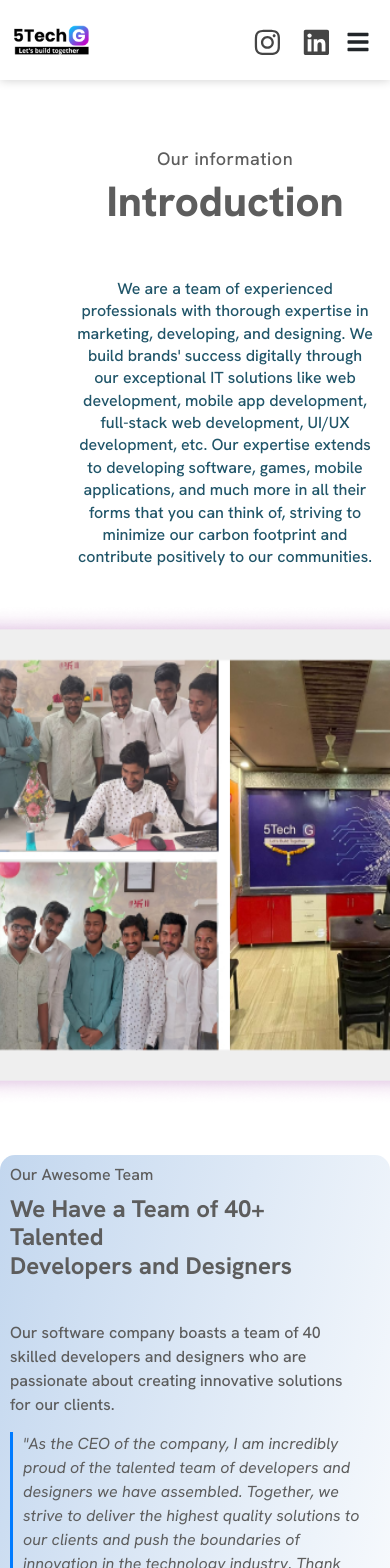
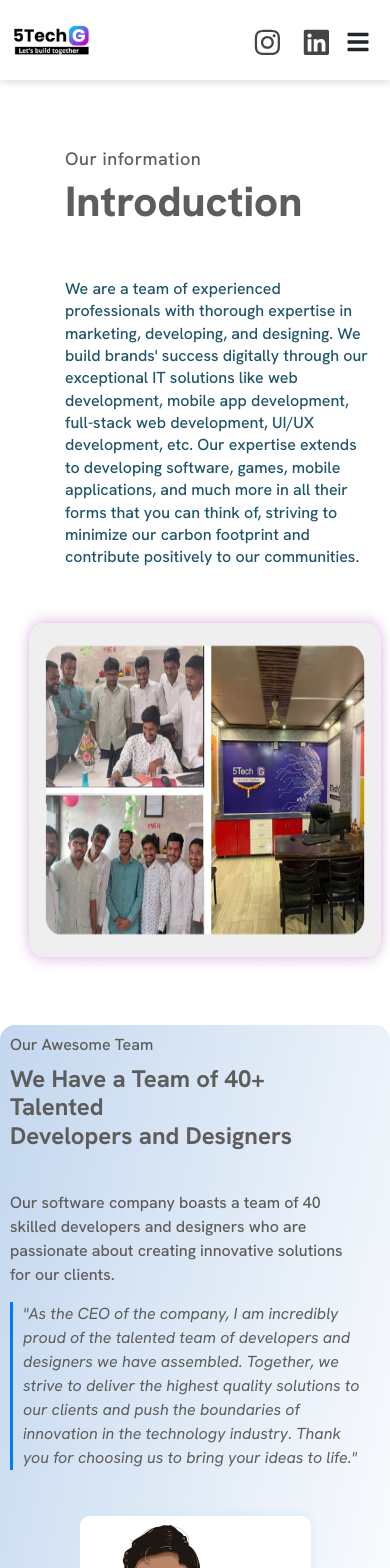
Before and after one commit to harshvyas0803/5techg, a React (Create React App) app: page /about in a window 390 px wide. Shown: the top 1568 px of the page. Built offline with nearby package versions, Linux system fonts and the light colour scheme.

Commit message:
enhanced

```diff
--- a/src/components/Hero/Hero.css
+++ b/src/components/Hero/Hero.css
@@ -48,6 +48,48 @@
     width: 600px;
     height: 500px;
 }
+@media (max-width: 660px) {
+    .right img {
+    width: 450px;
+    height: 430px;
+    margin-left: -20px;
+    }
+
+  }
+  @media (max-width: 440px) {
+    .right img {
+    width: 380px;
+    height: 370px;
+    margin-left: 105px;
+    }
+
+  }
+
+  @media (max-width: 480px) {
+    .right img {
+    margin-left: 105px;
+    }
+}
+  @media (max-width: 640px) {
+.right_{
+    width: 250px;
+}
+.right_ img{
+    width: 460px;
+    margin-left: -120px;
+}
+  }
+
+  @media (max-width: 380px) {
+    .right_{
+        width: 150px;
+    }
+    .right_ img{
+        width: 376px;
+        margin-left: -110px;
+    }
+      }
+
 .contact-button {
     display: inline-block;
     padding: 10px 20px;
@@ -164,7 +206,7 @@
     .paragraph {
         padding-top: 1vh;
         font-size: 2.5vh;
-        text-align: center;
+        text-align: left;
     }
 
     .right {
--- a/src/components/Hero/Hero.jsx
+++ b/src/components/Hero/Hero.jsx
@@ -39,7 +39,7 @@
             </a>
           </div>
 
-          <div className="right">
+          <div className="right_">
             <img src={hero} alt="Heroimg" />
           </div>
         </div>
--- a/src/components/Hero/section2/Section2.css
+++ b/src/components/Hero/section2/Section2.css
@@ -83,6 +83,10 @@
     margin-top: -20px;
 }
 
+
+
+
+
 /* Media Queries */
 @media (max-width: 768px) {
     .cards-container {
@@ -109,6 +113,7 @@
 
     transform: translateY(-3000px);
     font-size: 0.2rem;
+    /* position: relative;   */
 }
 
 
@@ -140,6 +145,43 @@
 .card:hover .card-description {
     opacity: 1;
     transform: translate(-50%, -40%);
+    padding-right: 5px;
     margin-left: -190px;
     margin-top: -20px;
 }
+
+@media (max-width:1180px){
+    .card:hover .card-description{
+        margin-left: -160px;
+    }
+}
+
+@media (max-width: 425px) {
+
+    .card-description{
+      margin-left: 25px;
+    }
+
+
+}
+
+@media (max-width: 950px) {
+    .card{
+        display: flex;
+        flex-direction: column;
+        gap: 1;
+
+    }
+    /* .card img{
+        width: 25px;
+    } */
+.card-title_{
+font-size: larger;
+font-weight: 900;
+/* position: relative; */
+
+}
+.card-description{
+    font-size: medium;
+}
+}
--- a/src/components/Hero/section2/Section2.jsx
+++ b/src/components/Hero/section2/Section2.jsx
@@ -45,17 +45,17 @@
     {
       image: img4,
       title: 'Data Science Services',
-      description: 'Our data science services leverage advanced analytics and machine learning techniques to extract valuable insights from your data. From data preprocessing to predictive modeling, we help businesses harness the power of data to make informed decisions and drive growth.'
+      description: 'We provide data science services using advanced analytics and machine learning to extract insights, enabling informed decisions and business growth.'
     },
     {
       image: img5,
       title: 'Robotics Process Automation',
-      description: 'Our robotic process automation (RPA) services streamline repetitive tasks, freeing up valuable human resources. With our expertise in RPA implementation and optimization, reduce errors, and achieve greater operational efficiency.'
+      description: 'Our RPA services automate repetitive tasks, reduce errors, and boost efficiency, freeing up valuable human resources,Which can be leveraged afterwards.'
     },
     {
       image: img6,
       title: 'Digital Marketing',
-      description: 'Our IoT development services empower businesses to harness the potential of the Internet of Things. From device connectivity to data analytics, we create innovative IoT solutions that drive efficiency and enable smart, connected experiences.'
+      description: 'Our IoT services deliver smart, connected solutions, enhancing efficiency with seamless device connectivity and data analytics.'
     }
   ];
 
@@ -116,8 +116,9 @@
             transition={{ type: 'spring', stiffness: 260, damping: 20 }}
           >
             <img src={section.image} alt={section.title} />
+            <p className="card-description">{section.description}</p>
             <h3 className="card-title_">{section.title}</h3>
-            <p className="card-description">{section.description}</p>
+
 
           </motion.div>
         ))}
--- a/src/components/Navbar/Navbar.css
+++ b/src/components/Navbar/Navbar.css
@@ -101,6 +101,7 @@
 
 }
 
+
 @media (max-width: 460px) {
   .main-navbar {
     height: 80px;
--- a/src/pages/about/About.css
+++ b/src/pages/about/About.css
@@ -181,21 +181,11 @@
     margin-top: 12vh;
     color: #333;
     max-width: 100%; /* Limit the width */
-    margin-left: 60px;
+    margin-left: 50px;
     margin-right: auto; /* Center the content */
     padding: 0 20px;
 }
 /* Large screens */
-.contentdiv {
-    display: flex;
-    flex-wrap: wrap;
-    margin-top: 12vh;
-    color: #333;
-    max-width: 100%;
-    margin-left: 60px;
-    margin-right: auto;
-    padding: 0 20px;
-}
 
 /* Adjustments for smaller screens */
 @media (max-width: 768px) {
@@ -209,7 +199,7 @@
 
     .left, .right {
         width: 100%;
-        text-align: center;
+        text-align:left;
     }
 
     .contentdiv h2 {
@@ -236,6 +226,12 @@
         width: 10px; /* Thinner line */
     }
 }
+/* @media (max-width: 650px) {
+    .right img{
+        margin-left: -120px;
+        width: 180px;
+    }
+} */
 
 /* Extra-small screens (mobile) */
 @media (max-width: 480px) {
```
